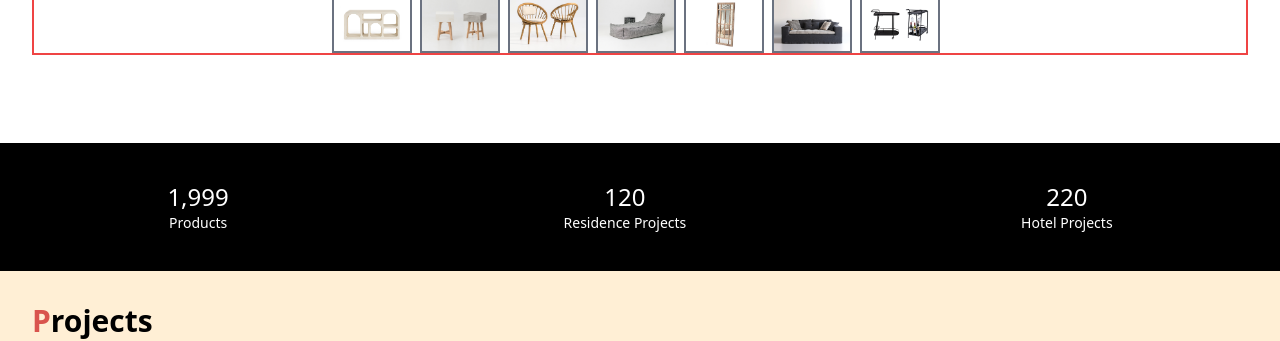
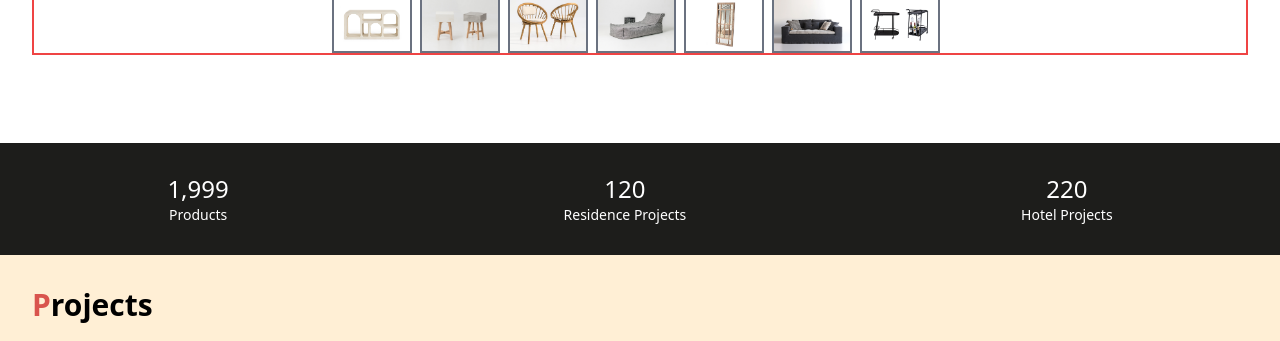
Before and after one commit to ddimkou/cozy-casa, a React (Vite) app: page / in a window 1280 px wide. Shown: the part 1415-1756 px from the top of the page. Built offline with nearby package versions, Linux system fonts and the light colour scheme; a web font is replaced by a local one.

Commit message:
color changes

```diff
--- a/src/sections/Count.tsx
+++ b/src/sections/Count.tsx
@@ -10,7 +10,7 @@ const Count = () => {
   };
 
   return (
-    <section className="w-full bg-black min-h-32 text-white text-center text-sm flex justify-around items-center">
+    <section className="w-full bg-dark-gray min-h-24 md:min-h-28 text-white text-center text-sm flex justify-around items-center">
       <div>
         <p className="text-lg lg:text-2xl">
           <VisibilitySensor onChange={onVisibilityChange} partialVisibility>
--- a/tailwind.config.js
+++ b/tailwind.config.js
@@ -11,6 +11,7 @@ export default {
         "soft-warm-light": "#FFEFD5",
         "light-green": "#90EE90",
         "nav-color": "rgba(144, 154, 154, 0.5)",
+        "dark-gray": "#1D1D1B",
       },
       fontFamily: {
         montserrat: ["'Montserrat'", "sans-serif"],
```
